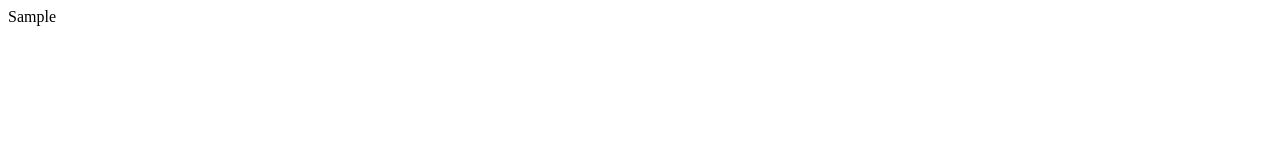
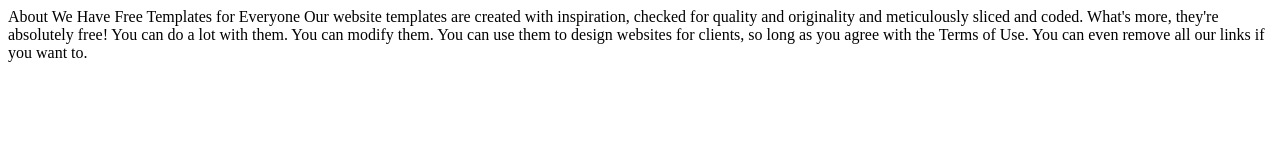
Before and after one commit to Nallathambi81/Senior-SQL-Developer, a plain HTML site: page index.html in a window 1280 px wide. Drawn offline with Linux system fonts and the light colour scheme.

Commit message:
Update index.html

```diff
--- a/index.html
+++ b/index.html
@@ -1 +1,6 @@
-<html><head></head><body>Sample</body></html>
+<html><head></head><body>About
+We Have Free Templates for Everyone
+
+Our website templates are created with inspiration, checked for quality and originality and meticulously sliced and coded. What's more, they're absolutely free!
+You can do a lot with them. You can modify them. You can use them to design websites for clients, so long as you agree with the Terms of Use.
+You can even remove all our links if you want to. </body></html>
```
